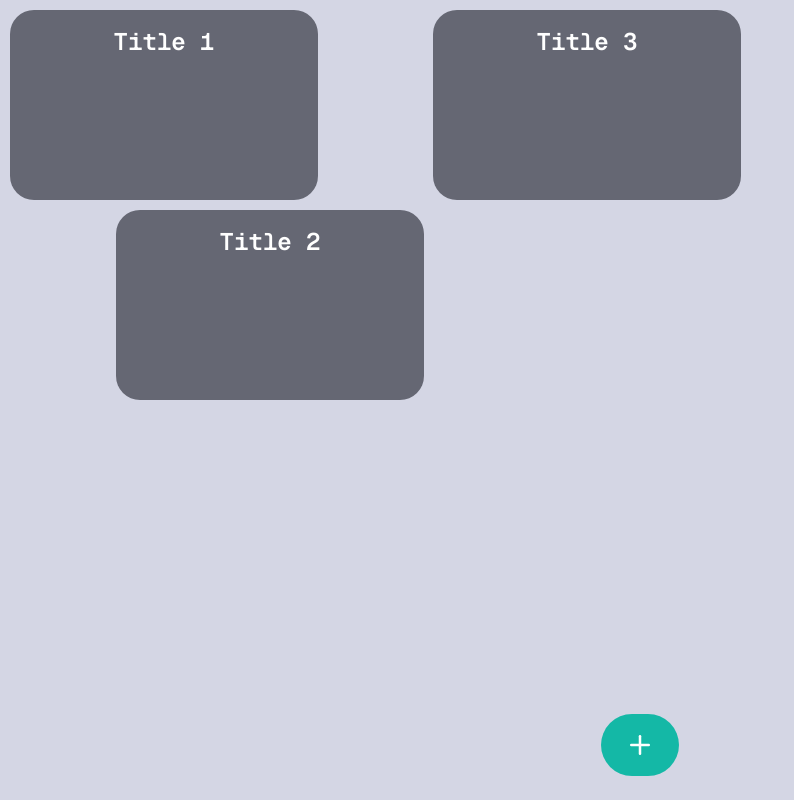
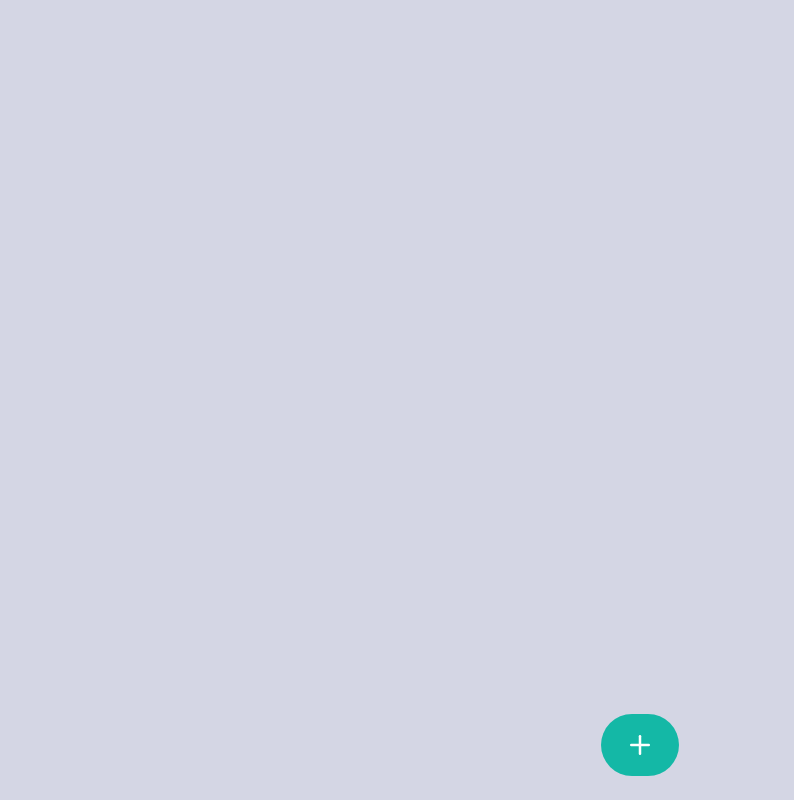
Before and after one commit to zikosichi/mind-cloud, a Next.js app: page / in a window 1280 px wide. Shown: the whole page, without its empty margins (0-794 px from the left). Built offline with nearby package versions, Linux system fonts and the light colour scheme.

Commit message:
save to local storage

```diff
--- a/src/app/components/ClientResponsiveGridLayout.js
+++ b/src/app/components/ClientResponsiveGridLayout.js
@@ -15,6 +15,7 @@ export default function ClientResponsiveGridLayout({ layouts, onLayoutChange, ch
       cols={cols}
       rowHeight={30}
       width={1200}
+      autoSize={true}
       draggableCancel=".no-drag"
       onLayoutChange={(layout, allLayouts) => onLayoutChange(allLayouts)}
     >
--- a/src/app/components/Project.js
+++ b/src/app/components/Project.js
@@ -2,38 +2,36 @@ import React, { useState, useEffect } from "react";
 import Task from "./Task";
 
 const Project = ({ project, updateProject }) => {
-  // const [title, setTitle] = useState(project.title);
-  const [tasks, setTodos] = useState(project.tasks);
-
-  useEffect(() => {
-    // setTodos(tasks);
-  }, []);
-
   const handleDoubleClick = () => {
     const newTask = {
-      id: `task-${tasks.length + 1}`,
-      label: `New Task ${tasks.length + 1}`,
+      id: `task-${project.tasks.length + 1}`,
+      label: `New Task ${project.tasks.length + 1}`,
       completed: false,
     };
-    const updatedTodos = [...tasks, newTask];
-    setTodos(updatedTodos);
-    updateTasks(projectKey, updatedTodos, title);
-  };
-
-  const handleToggle = (index) => {
-    const updatedTodos = tasks.map((todo, i) =>
-      i === index ? { ...todo, completed: !todo.completed } : todo
-    );
-    setTodos(updatedTodos);
-    updateTasks(projectKey, updatedTodos, title);
+    const updatedTodos = [...project.tasks, newTask];
+    updateProject({ ...project, tasks: updatedTodos });
   };
 
   const handleTitleChange = (newTitle) => {
-    updateProject({...project, title: newTitle});
+    updateProject({ ...project, title: newTitle });
+  };
+
+  const handleTaskToggle = (index) => {
+    const updatedTodos = project.tasks.map((todo, i) =>
+      i === index ? { ...todo, completed: !todo.completed } : todo
+    );
+    updateProject({ ...project, tasks: updatedTodos });
+  };
+
+  const handleTaskChange = (newLabel, index) => {
+    const updatedTodos = project.tasks.map((todo, i) =>
+      i === index ? { ...todo, label: newLabel } : todo
+    );
+    updateProject({ ...project, tasks: updatedTodos });
   };
 
   return (
-    <div className="p-4 text-white h-full" onDoubleClick={handleDoubleClick}>
+    <div className="p-4 text-white" onDoubleClick={handleDoubleClick}>
       <h2
         className="text-2xl font-bold mb-4 text-white no-drag focus:outline-none inline-block"
         contentEditable
@@ -50,14 +48,17 @@ const Project = ({ project, updateProject }) => {
         {project.title}
       </h2>
       <div className="list-disc pl-5 mb-4">
-        {tasks.map((todo, index) => (
-          <Task
-            label={todo.label}
-            key={index}
-            completed={todo.completed}
-            onToggle={() => handleToggle(index)}
-          />
-        ))}
+        {project.tasks.map(
+          (task, index) =>
+            !task.completed && (
+              <Task
+                task={task}
+                key={index}
+                onTaskToggle={() => handleTaskToggle(index)}
+                onTaskChange={(newLabel) => handleTaskChange(newLabel, index)}
+              />
+            )
+        )}
       </div>
     </div>
   );
--- a/src/app/components/Task.js
+++ b/src/app/components/Task.js
@@ -1,17 +1,7 @@
 import React, { useEffect } from "react";
 
-const Task = ({ label, completed, onToggle }) => {
+const Task = ({ task, onTaskChange, onTaskToggle }) => {
   const spanRef = React.useRef(null);
-
-  useEffect(() => {
-    if (spanRef.current) {
-      const range = document.createRange();
-      const selection = window.getSelection();
-      range.selectNodeContents(spanRef.current);
-      selection.removeAllRanges();
-      selection.addRange(range);
-    }
-  }, []);
 
   const handleKeyDown = (e) => {
     if (e.key === "Enter") {
@@ -19,6 +9,7 @@ const Task = ({ label, completed, onToggle }) => {
       const trimmedText = spanRef.current.innerText.trim();
       spanRef.current.innerText = trimmedText;
       spanRef.current.blur();
+      onTaskChange(trimmedText)
     }
   };
 
@@ -29,8 +20,8 @@ const Task = ({ label, completed, onToggle }) => {
     >
       <input
         type="checkbox"
-        checked={completed}
-        onChange={onToggle}
+        checked={task.completed}
+        onChange={onTaskToggle}
         className="mr-2 mt-1 w-5 h-5 border-red-300 border-2 rounded-none flex-shrink-0"
       />
       <span
@@ -39,9 +30,10 @@ const Task = ({ label, completed, onToggle }) => {
         onKeyDown={handleKeyDown}
         suppressContentEditableWarning
         autoFocus={true}
-        className={`text-white outline-none ${completed ? "line-through" : ""}`}
+        onBlur={e => onTaskChange(e.target.innerText.trim())}
+        className={`text-white outline-none ${task.completed ? "line-through" : ""}`}
       >
-        {label}
+        {task.label}
       </span>
     </div>
   );
--- a/src/app/page.js
+++ b/src/app/page.js
@@ -6,58 +6,20 @@ import ClientResponsiveGridLayout from "./components/ClientResponsiveGridLayout"
 import Project from "./components/Project";
 
 export default function Home() {
-  const [layouts, setLayouts] = useState(() => {
-    const savedLayouts = localStorage.getItem("layouts");
-    return savedLayouts
-      ? JSON.parse(savedLayouts)
-      : {
-          lg: [
-            {
-              i: "a",
-              x: 0,
-              y: 0,
-              w: 3,
-              h: 5,
-              minW: 3,
-              minH: 2,
-              tasks: [],
-              title: "Title 1",
-            },
-            {
-              i: "b",
-              x: 1,
-              y: 0,
-              w: 3,
-              h: 5,
-              minW: 3,
-              minH: 2,
-              tasks: [],
-              title: "Title 2",
-            },
-            {
-              i: "c",
-              x: 4,
-              y: 0,
-              w: 3,
-              h: 5,
-              minW: 3,
-              minH: 2,
-              tasks: [],
-              title: "Title 3",
-            },
-          ],
-        };
+  const [projects, setProjects] = useState(() => {
+    const savedProjects = localStorage.getItem("projects");
+    return savedProjects ? JSON.parse(savedProjects) : {lg: []};
   });
 
   useEffect(() => {
-    localStorage.setItem("layouts", JSON.stringify(layouts));
-  }, [layouts]);
+    localStorage.setItem("projects", JSON.stringify(projects));
+  }, [projects]);
 
   const addNewProject = () => {
-    const newProjectId = `project-${layouts.lg.length + 1}`;
+    const newProjectId = `project-${projects.lg.length + 1}`;
     const cols = 12; // Number of columns in the grid
     const newProjectWidth = 3;
-    const lastItem = layouts.lg[layouts.lg.length - 1];
+    const lastItem = projects.lg[projects.lg.length - 1];
     let x = lastItem ? lastItem.x + lastItem.w : 0;
     let y = lastItem ? lastItem.y : 0;
 
@@ -74,14 +36,16 @@ export default function Home() {
       w: newProjectWidth,
       h: 5,
       tasks: [],
+      title: "New Project"
     };
-    setLayouts((prevLayouts) => ({
-      lg: [...prevLayouts.lg, newProject],
+
+    setProjects((prevProjects) => ({
+      lg: [...prevProjects.lg, newProject],
     }));
   };
 
   const handleLayoutChange = (newLayout) => {
-    setLayouts((prevLayouts) => {
+    setProjects((prevLayouts) => {
       const updatedLayouts = newLayout.lg.map((layout) => {
         const existingLayout = prevLayouts.lg.find((l) => l.i === layout.i);
         return existingLayout
@@ -97,7 +61,7 @@ export default function Home() {
   };
 
   const updateProject = (project) => {
-    setLayouts((prevLayouts) => {
+    setProjects((prevLayouts) => {
       const updatedLayouts = prevLayouts.lg.map((layout) => {
         return layout.i == project.i ? project : layout;
       });
@@ -108,15 +72,15 @@ export default function Home() {
   return (
     <>
       <ClientResponsiveGridLayout
-        layouts={layouts}
+        layouts={projects}
         onLayoutChange={handleLayoutChange}
       >
-        {layouts.lg.map((layout) => (
+        {projects.lg.map((project) => (
           <div
-            key={layout.i}
+            key={project.i}
             className="bg-[#656773] rounded-3xl text-xl text-center select-none z-50"
           >
-            <Project project={layout} updateProject={updateProject} />
+            <Project project={project} updateProject={updateProject} />
           </div>
         ))}
       </ClientResponsiveGridLayout>
```
